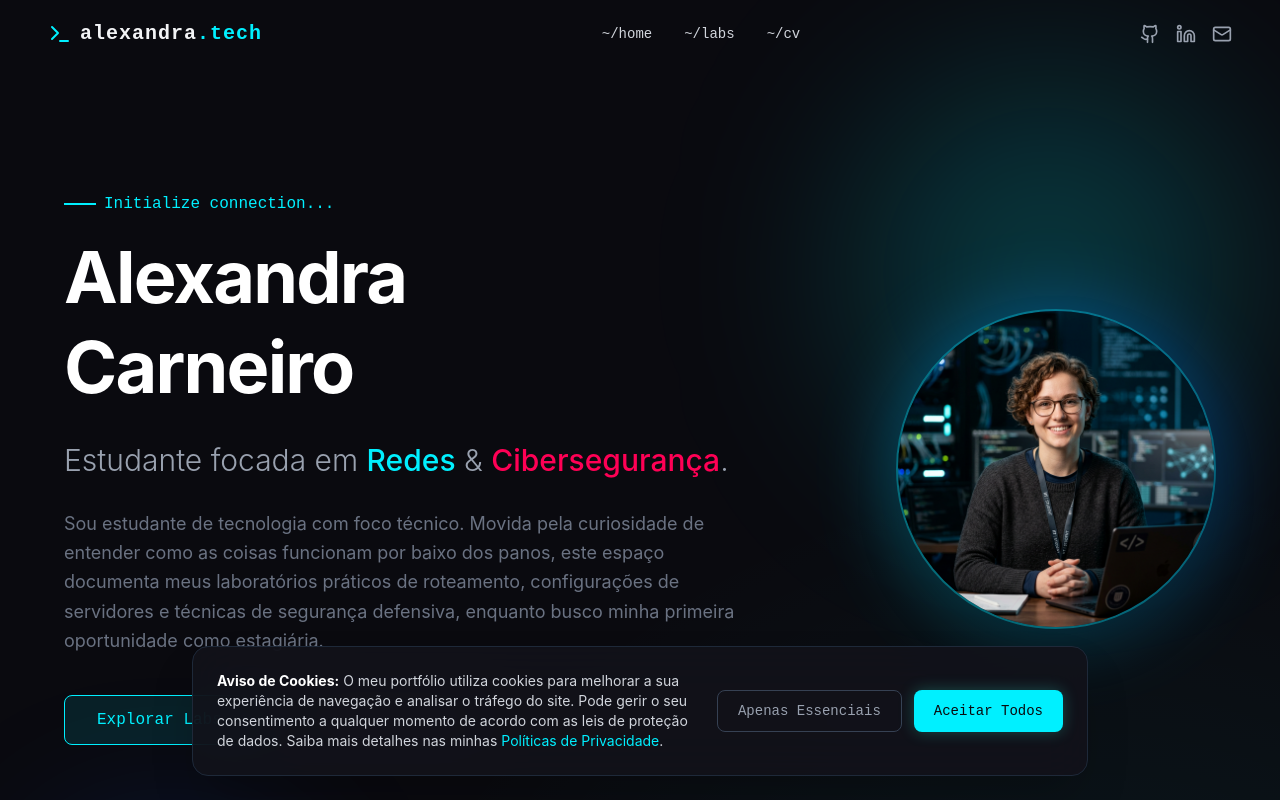
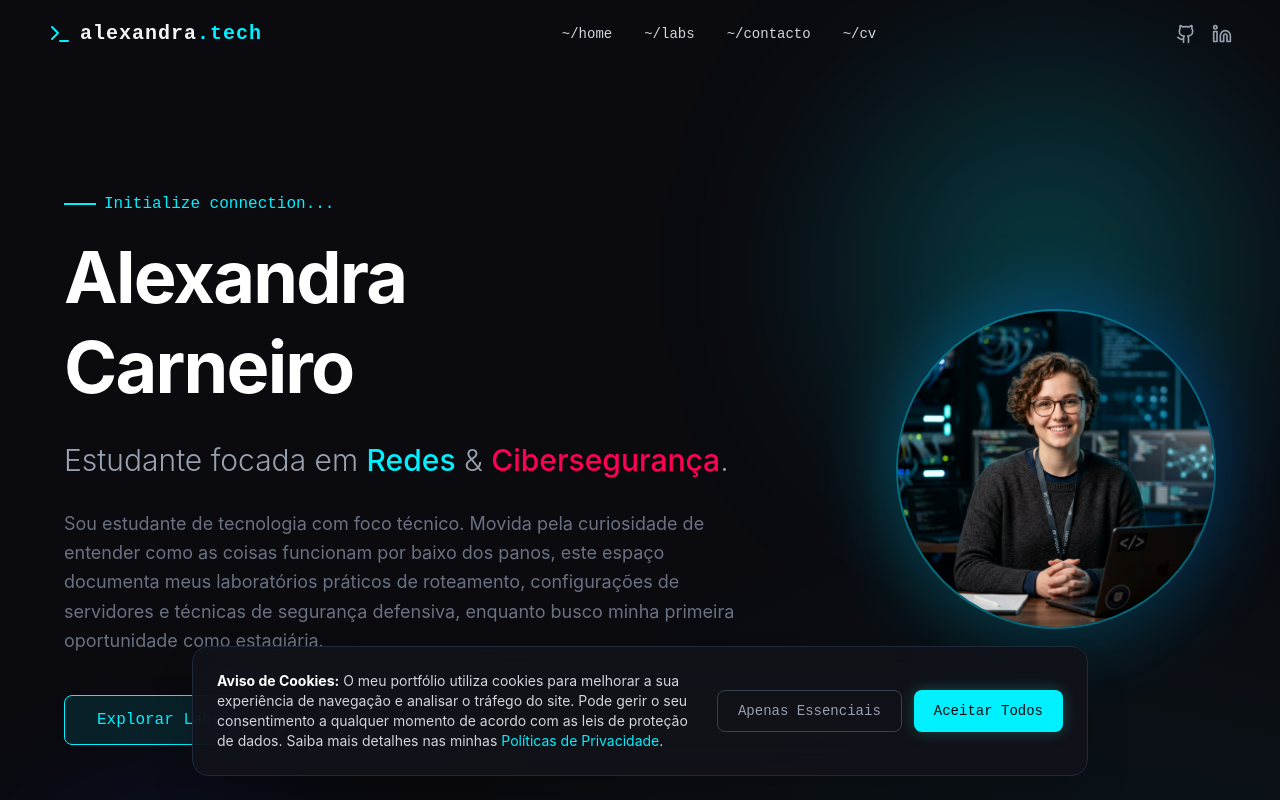
Before and after one commit to alexandra-carneiro/alexandra-tech, a React (Vite) app: page / in a window 1280 px wide. Shown: the top 800 px of the page. Built offline with nearby package versions, Linux system fonts and the light colour scheme.

Commit message:
feat: add ~/contacto to Navbar, remove mailto icon

```diff
--- a/src/components/Navbar.tsx
+++ b/src/components/Navbar.tsx
@@ -1,6 +1,6 @@
 import { useState, useEffect } from 'react';
 import { Link } from 'react-router-dom';
-import { Terminal, Menu, X, Github, Linkedin, Mail } from 'lucide-react';
+import { Terminal, Menu, X, Github, Linkedin } from 'lucide-react';
 import { motion } from 'framer-motion';
 
 export function Navbar() {
@@ -36,6 +36,7 @@ export function Navbar() {
         <div className="hidden md:flex items-center gap-8 font-mono text-sm">
           <a href="/#home" className="text-gray-300 hover:text-primary transition-colors">~/home</a>
           <a href="/#projects" className="text-gray-300 hover:text-primary transition-colors">~/labs</a>
+          <a href="/#contact" className="text-gray-300 hover:text-primary transition-colors">~/contacto</a>
           <a href="/CV - English.pdf" target="_blank" rel="noopener noreferrer" className="text-gray-300 hover:text-primary transition-colors">~/cv</a>
         </div>
 
@@ -47,14 +48,6 @@ export function Navbar() {
           <a href="https://www.linkedin.com/in/carneiro-alexandra/" target="_blank" rel="noreferrer" className="text-gray-400 hover:text-blue-500 transition-colors" title="LinkedIn">
             <Linkedin size={20} />
           </a>
-          <button
-            onClick={() => window.location.href = `mailto:alexandra${'carneiro'}@live.com`}
-            className="text-gray-400 hover:text-white transition-colors cursor-pointer bg-transparent border-none p-0"
-            title="E-mail"
-            aria-label="Enviar E-mail"
-          >
-            <Mail size={20} />
-          </button>
         </div>
 
         {/* Mobile Menu Button */}
@@ -74,6 +67,7 @@ export function Navbar() {
         <div className="md:hidden glass-panel bg-[#0a0a0f]/95 absolute top-full left-0 w-full flex flex-col items-center py-6 gap-6 font-mono border-t-0 shadow-2xl">
           <a href="/#home" className="text-gray-300" onClick={() => setMobileMenuOpen(false)}>~/home</a>
           <a href="/#projects" className="text-gray-300" onClick={() => setMobileMenuOpen(false)}>~/labs</a>
+          <a href="/#contact" className="text-gray-300" onClick={() => setMobileMenuOpen(false)}>~/contacto</a>
           <a href="/CV - English.pdf" target="_blank" rel="noopener noreferrer" className="text-gray-300" onClick={() => setMobileMenuOpen(false)}>~/cv</a>
           <div className="flex gap-6 mt-4">
             <a href="https://github.com/alexandra-carneiro" target="_blank" rel="noreferrer" className="text-gray-400">
@@ -82,13 +76,6 @@ export function Navbar() {
             <a href="https://www.linkedin.com/in/carneiro-alexandra/" target="_blank" rel="noreferrer" className="text-gray-400">
               <Linkedin size={24} />
             </a>
-            <button
-              onClick={() => window.location.href = `mailto:alexandra${'carneiro'}@live.com`}
-              className="text-gray-400 cursor-pointer bg-transparent border-none p-0"
-              aria-label="Enviar E-mail"
-            >
-              <Mail size={24} />
-            </button>
           </div>
         </div>
       )}
```
